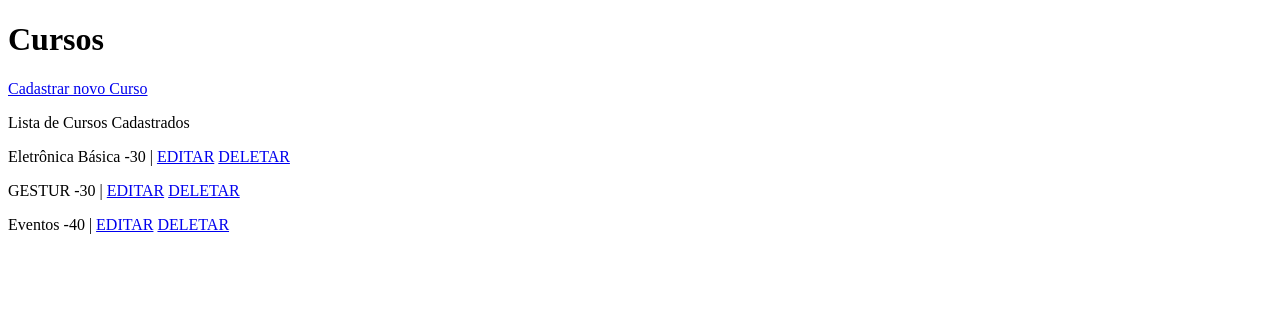
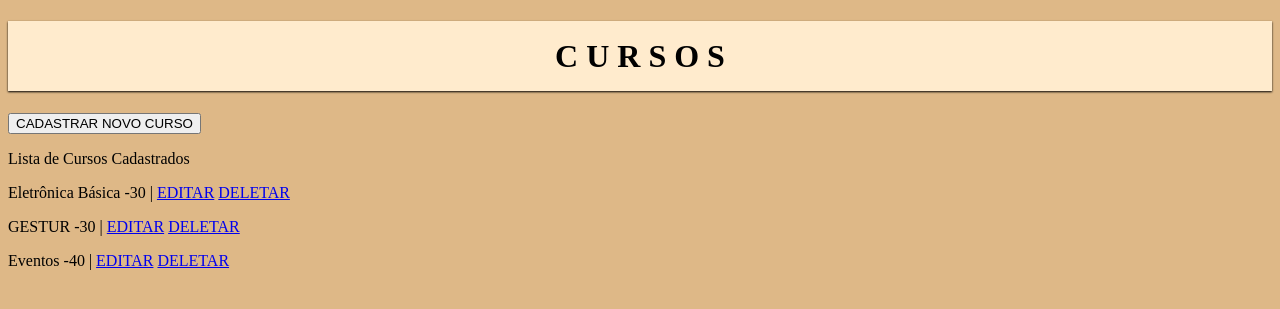
Before and after one commit to Damaris2916/crud_01, a Django app: page /cursos/ in a window 1280 px wide. Shown: the top 309 px of the page. Run offline with Django 3.2, Linux system fonts and the light colour scheme; data comes from the database, SQL or seed files in the repository; both versions use the stored data as it was after the commit.

Commit message:
atualizei o projeto

```diff
--- a/crud_01/settings.py
+++ b/crud_01/settings.py
@@ -120,6 +120,8 @@ USE_TZ = True
 
 STATIC_URL = '/static/'
 
+STATICFILES_DIRS = ['static']
+
 # Default primary key field type
 # https://docs.djangoproject.com/en/3.2/ref/settings/#default-auto-field
 
--- /dev/null
+++ b/static/estilo.css
@@ -0,0 +1,12 @@
+body
+{
+ background-color: burlywood;
+}
+h1
+{
+    background-color: blanchedalmond;
+    height: 70px;
+    text-align: center;
+    line-height: 70px;
+    box-shadow: 0 1px 2px;
+}
--- a/templates/curso_cadastro.html
+++ b/templates/curso_cadastro.html
@@ -1,9 +1,11 @@
+{% load static %}
 <!DOCTYPE html>
 <html lang="en">
 <head>
     <meta charset="UTF-8">
     <meta http-equiv="X-UA-Compatible" content="IE=edge">
     <meta name="viewport" content="width=device-width, initial-scale=1.0">
+    <link rel="stylesheet" type="text/css" href="{% static 'estilo.css' %}" />
     <title>Document</title>
 </head>
 <body>
--- a/templates/cursos.html
+++ b/templates/cursos.html
@@ -1,15 +1,18 @@
+{% load static %}
 <!DOCTYPE html>
 <html lang="en">
 <head>
     <meta charset="UTF-8">
     <meta http-equiv="X-UA-Compatible" content="IE=edge">
     <meta name="viewport" content="width=device-width, initial-scale=1.0">
+    <link rel="stylesheet" type="text/css" href="{% static 'estilo.css' %}" />
     <title>Document</title>
 </head>
 <body>
-    <h1>Cursos</h1>
+    <h1> C U R S O S </h1>
 
-    <p><a href="{% url 'curso_cadastro'%}">Cadastrar novo Curso</a></p>
+
+    <p><a href="{% url 'curso_cadastro'%}"><button type="button">CADASTRAR NOVO CURSO</button></a></p>
 
     <p>Lista de Cursos Cadastrados</p>
     {% for curso in lista_cursos %}
```
Also changed, not shown: db.sqlite3.
